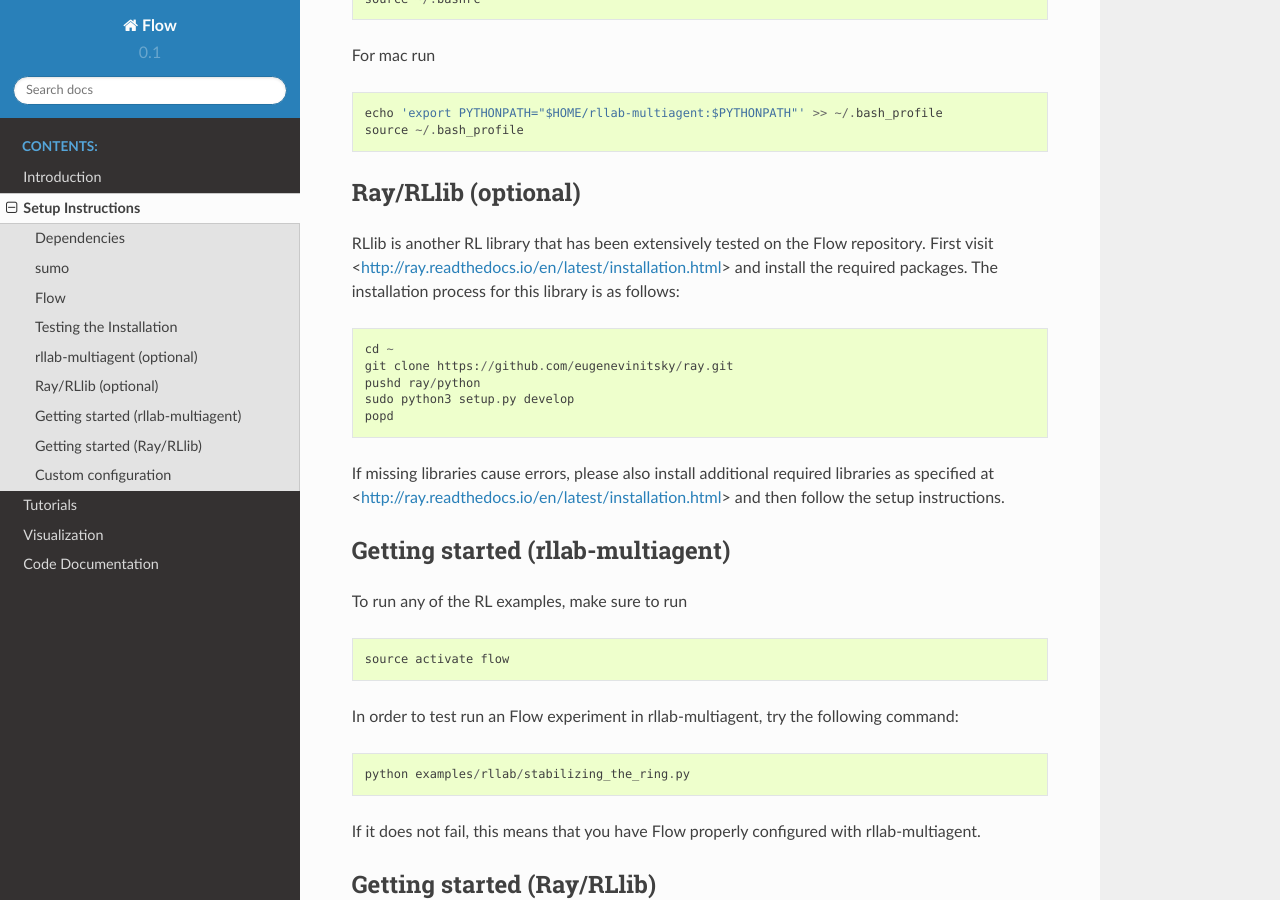
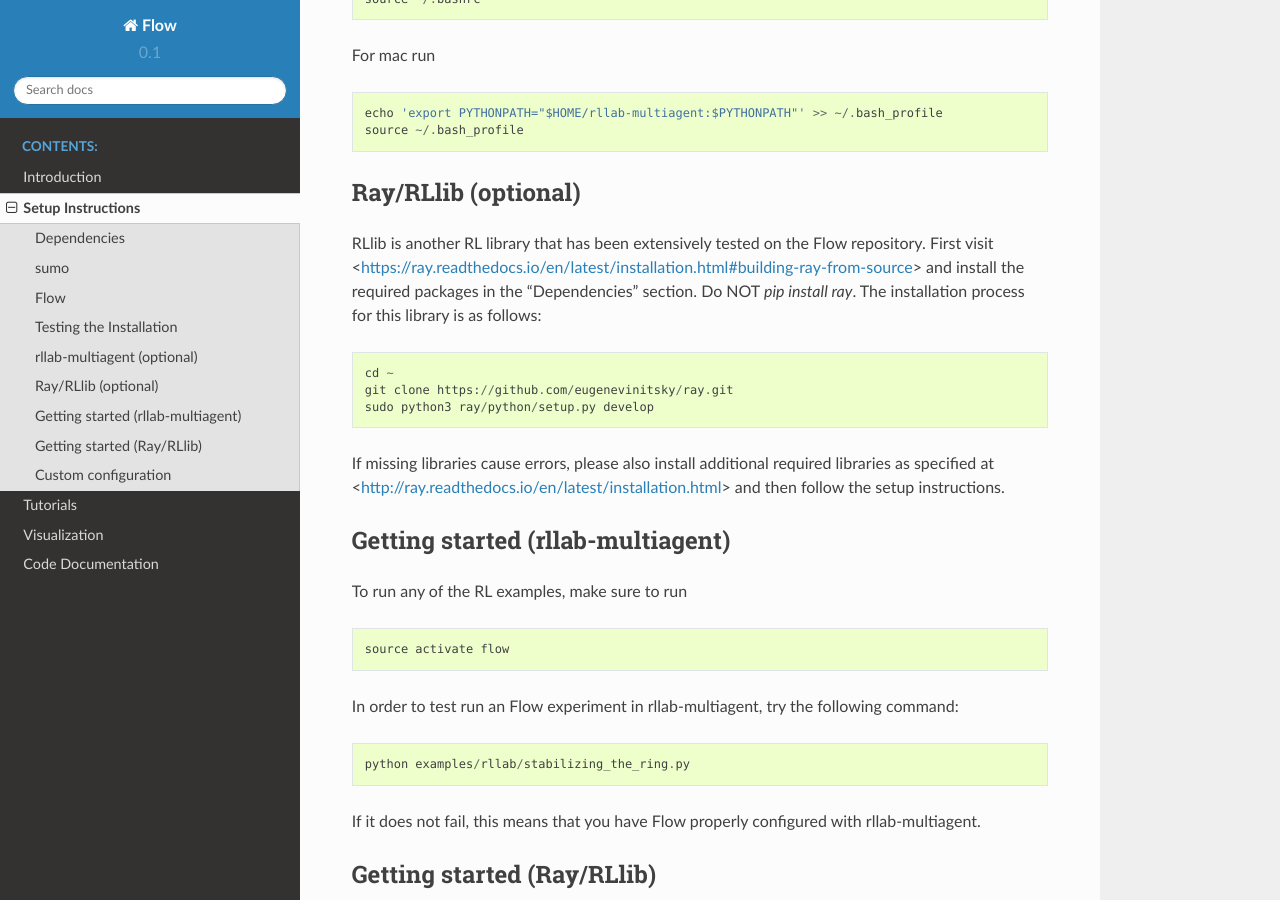
Before and after one commit to flow-project/flow, a Sphinx documentation site: the page built from docs/source/flow_setup.rst, in a window 1280 px wide and 900 px high, scrolled down 3205 px. Built offline with Sphinx 7.4.7 and the Read the Docs theme 2.0.0, drawn with Linux system fonts in a browser that asks for light colours; formulas are drawn with MathJax 3.

Commit message:
Setup instruction fixes (#73)

```diff
--- a/docs/source/flow_setup.rst
+++ b/docs/source/flow_setup.rst
@@ -163,16 +163,14 @@
 ====================
 RLlib is another RL library that has been extensively tested on the Flow
 repository.
-First visit <http://ray.readthedocs.io/en/latest/installation.html> and
-install the required packages.
+First visit <https://ray.readthedocs.io/en/latest/installation.html#building-ray-from-source> and
+install the required packages in the "Dependencies" section. Do NOT `pip install ray`.
 The installation process for this library is as follows:
 ::
 
     cd ~
     git clone https://github.com/eugenevinitsky/ray.git
-    pushd ray/python
-    sudo python3 setup.py develop
-    popd
+    sudo python3 ray/python/setup.py develop
 
 If missing libraries cause errors, please also install additional
 required libraries as specified at
```
